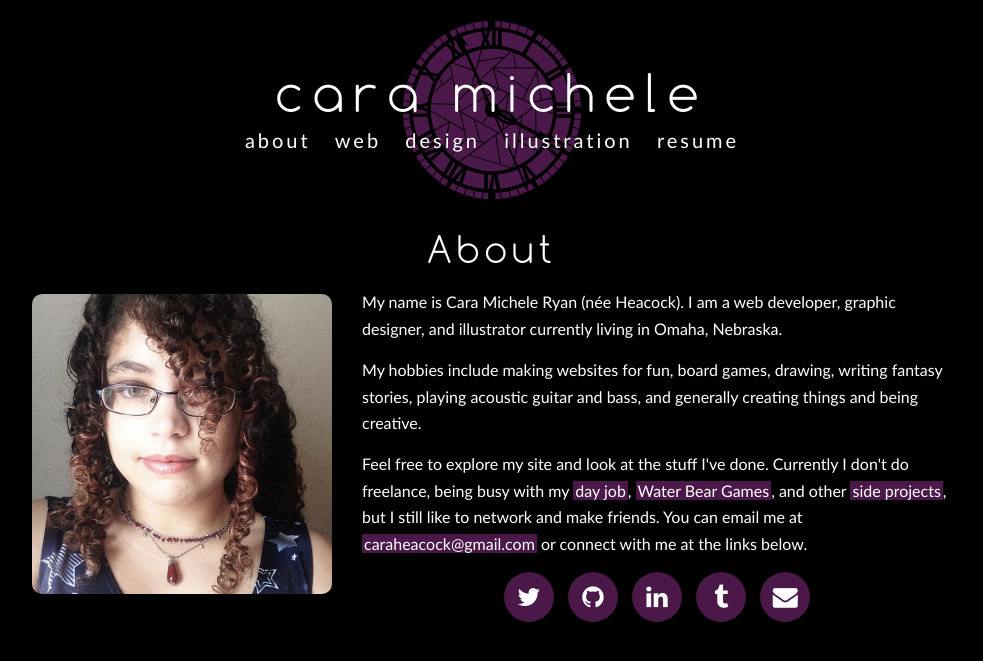
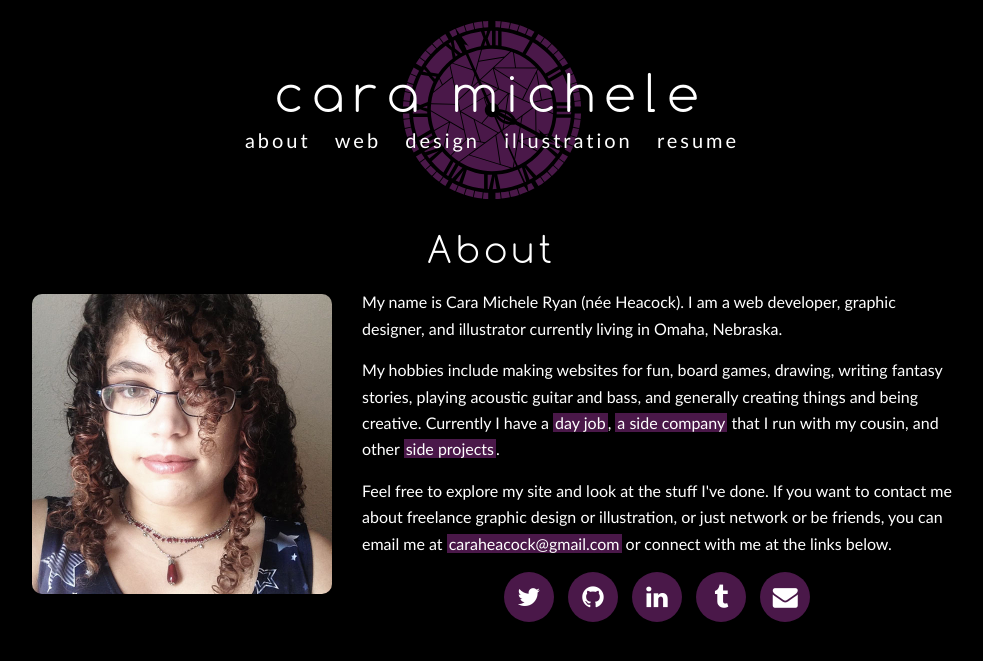
Before and after one commit to Caraheacock/caraheacock.github.io, a Jekyll site: the page built from about.html, in a window 1280 px wide. Shown: the top 661 px of the page, without its empty margins (148-1131 px from the left). Built offline with Jekyll 4.4.1, drawn with Linux system fonts in a browser that asks for light colours.

Commit message:
Update about page

```diff
--- a/about.html
+++ b/about.html
@@ -9,9 +9,9 @@ title: Cara Michele Ryan | About
 
 <p>My name is Cara Michele Ryan (née Heacock). I am a web developer, graphic designer, and illustrator currently living in Omaha, Nebraska.</p>
 
-<p>My hobbies include making websites for fun, board games, drawing, writing fantasy stories, playing acoustic guitar and bass, and generally creating things and being creative.</p>
+<p>My hobbies include making websites for fun, board games, drawing, writing fantasy stories, playing acoustic guitar and bass, and generally creating things and being creative. Currently I have a <a href="https://www.unabridgedsoftware.com/" target="_blank">day job</a>, <a href="http://waterbeargames.com/" target="_blank">a side company</a> that I run with my cousin, and other <a href="http://sideprojectsclub.com/" target="_blank">side projects</a>.</p>
 
-<p>Feel free to explore my site and look at the stuff I've done. Currently I don't do freelance, being busy with my <a href="https://www.unabridgedsoftware.com/" target="_blank">day job</a>, <a href="http://waterbeargames.com/" target="_blank">Water Bear Games</a>, and other <a href="http://sideprojectsclub.com/" target="_blank">side projects</a>, but I still like to network and make friends. You can email me at <a href="mailto:caraheacock@gmail.com">caraheacock@gmail.com</a> or connect with me at the links below.</p>
+<p>Feel free to explore my site and look at the stuff I've done. If you want to contact me about freelance graphic design or illustration, or just network or be friends, you can email me at <a href="mailto:caraheacock@gmail.com">caraheacock@gmail.com</a> or connect with me at the links below.</p>
 
 <ul class="social-links">
     <li><a href="https://twitter.com/caramiki" target="_blank" title="Twitter"><i class="fa fa-twitter"></i></a></li>
```
